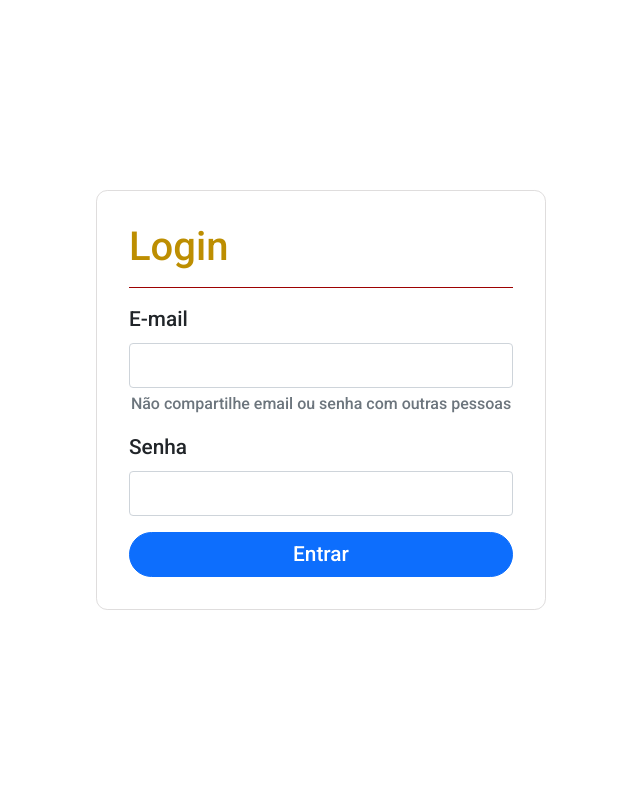
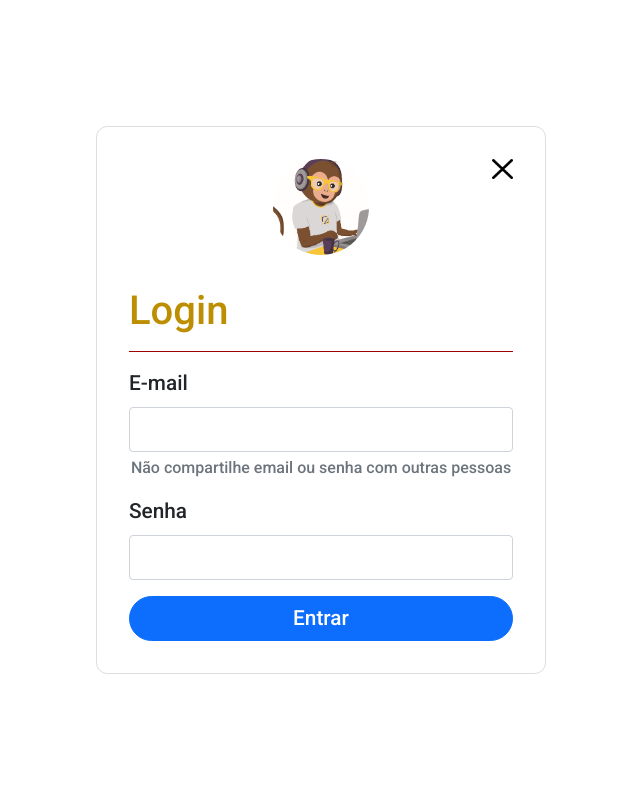
Before and after one commit to IsaCristine/trainee-2022.1, a PHP site: page /views/site/view_login.html in a window 1280 px wide. Shown: the whole page, without its empty margins (319-959 px from the left). Run offline with PHP 8.4, Linux system fonts and the light colour scheme.

Commit message:
Organização do css + ajustes front end part2

```diff
--- a/app/public/css/view_login.css
+++ b/app/public/css/view_login.css
@@ -6,21 +6,39 @@
     padding: 2rem 2rem 2rem 2rem;
     border: 0.1rem solid #DFDDDD;
     border-radius: 0.7rem;
+    border-spacing: 2rem;
+}
+
+/********************** IMAGENS **********************/
+.divIconeClose{
+    display: flex;
+    justify-content:right;
 
 }
+.imgclose{
+    height: 1.3rem;
+    width: 1.3rem;
 
-hr{
-    height: 100px;
 }
+.divFoto{
+    display: flex;
+    justify-content: center;
+
+}
+.img{
+    height: 6rem;
+    width: 6rem;
+    margin-bottom: 2rem;
+    border-radius: 50%;
+}
+
+/********************** DIVERSOS **********************/
 .linhas{
 	color: #9D0101;
-
 	opacity: 1;
 }
 .botao{
     border-radius: 2rem;
-
-
 }
 .comnt{
     text-align: center;
@@ -28,11 +46,21 @@ hr{
 h1{
     color: #BD8E01;
 }
+
+/********************** @MEDIA **********************/
 @media(max-width: 430px){
     .tela{
         padding: 0.6rem 0.6rem 0.6rem 0.6rem;
         margin: -0.2rem -0.2rem -0.2rem -0.2rem;
         background-color: white;
+    }
+    .img{
+        height: 5rem;
+        width: 5rem;
+    }
+    .imgclose{
+        height: 1.1rem;
+        width: 1.1rem;
     }
 }
 @media(min-width: 1200px){
--- a/app/views/site/view_login.html
+++ b/app/views/site/view_login.html
@@ -18,10 +18,21 @@
 
     <div class="container">
 
-          <div class="row justify-content-center align-items-center vh-100">
+          <div class="row justify-content-center align-items-center vh-100 y">
 
             <div class="col-auto">
               <form class="tela">
+                <div>
+                  <div class="row justify-content-end">
+                    <div class="col-4 divFoto">
+                      <img class= "img" src="../../public/img/MacacodeIcon.png">
+                    </div>
+                    <div class="col-4 divIconeClose">
+                      <img class= "imgclose" src="../../public/img/close.png">
+                    </div>
+                  </div>
+                </div>
+
                 <div>
                   <h1>Login</h1>
                 </div>
```
Also changed, not shown: app/public/img/BellcomicsIcon.jpg (added), app/public/img/MacacodeIcon.png (added), app/public/img/close.png (added).
